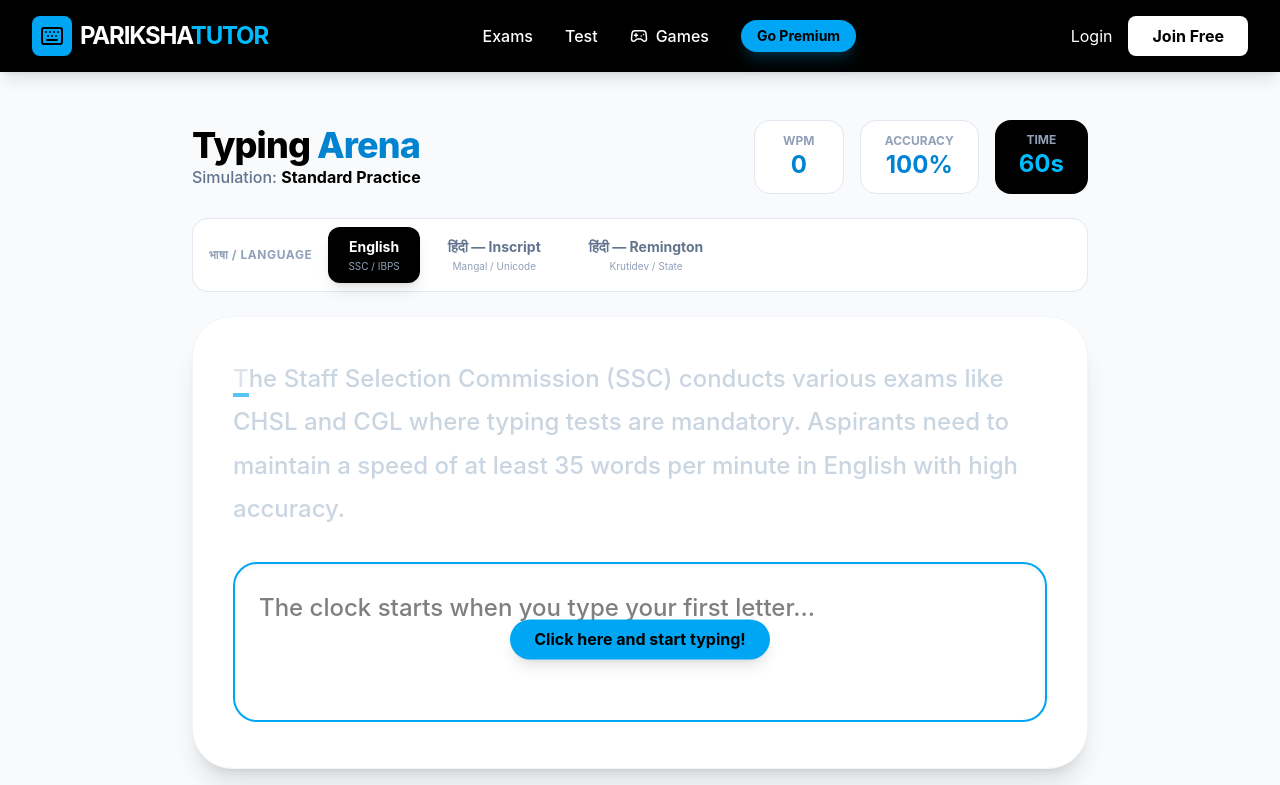
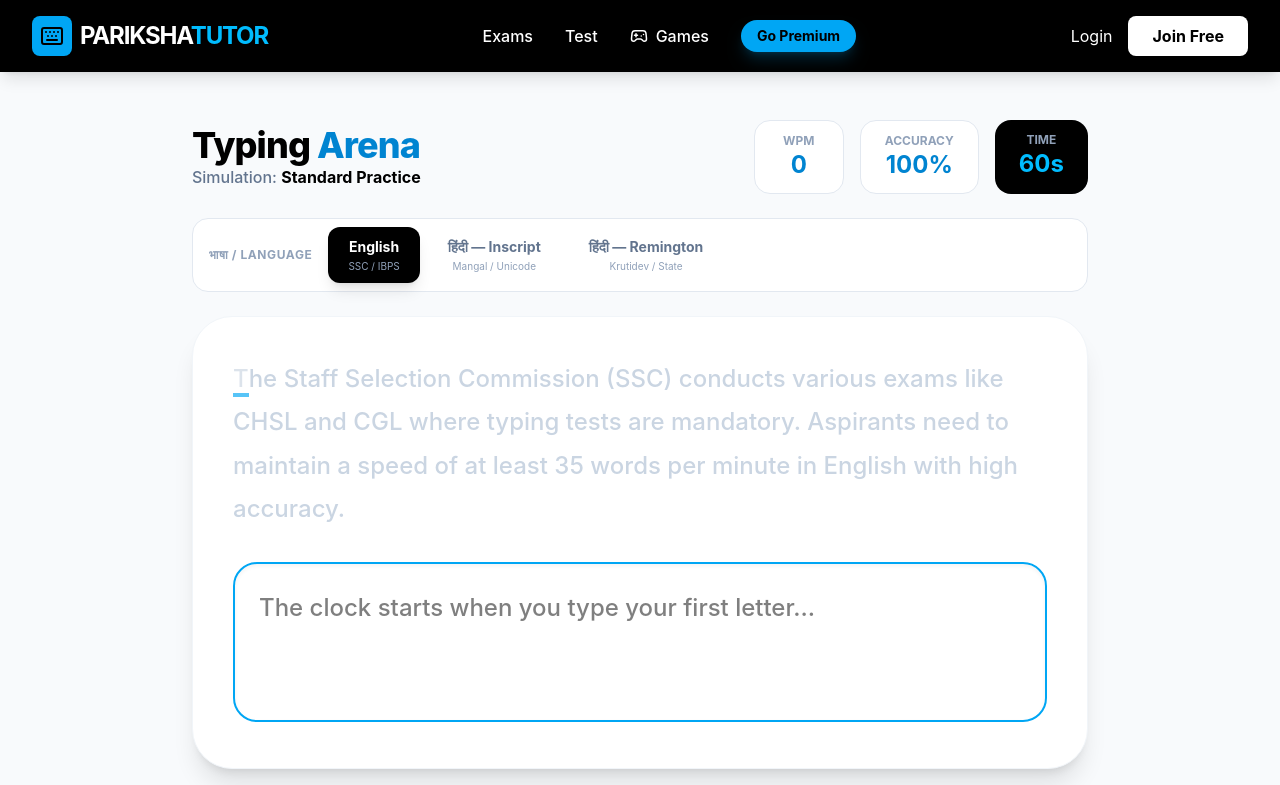
Before and after one commit to ysharmyy-sudo/TypoMaster, a React (Vite) app: page /typing-test in a window 1280 px wide. Shown: the top 785 px of the page. Built offline with nearby package versions, Linux system fonts and the light colour scheme.

Commit message:
updated typing test + hindi keyboard feature

```diff
--- a/src/pages/TypingTest.tsx
+++ b/src/pages/TypingTest.tsx
@@ -216,7 +216,7 @@ const TypingTest = () => {
 
   return (
     <div className="min-h-screen bg-slate-50 py-12 px-4 md:px-8">
-      <div className="max-w-4xl mx-auto">
+      <div className={`mx-auto transition-all duration-300 ${isHindi && showKeyboard ? 'max-w-7xl' : 'max-w-4xl'}`}>
 
         {/* ── Header ── */}
         <div className="flex flex-col md:flex-row justify-between items-start md:items-center mb-6 gap-4">
@@ -300,7 +300,11 @@ const TypingTest = () => {
           </div>
         )}
 
-        {/* ── Typing Test Box ── */}
+        {/* ── Two-column when keyboard open, single column otherwise ── */}
+        <div className={`${isHindi && showKeyboard ? 'grid grid-cols-1 lg:grid-cols-[1fr_400px] gap-6 items-start' : ''}`}>
+
+          {/* ── Left: Typing area ── */}
+          <div>
             <div className="bg-white p-8 md:p-10 rounded-[2.5rem] shadow-xl border border-slate-100 mb-4 overflow-hidden">
               {/* Passage display */}
               <div
@@ -330,7 +334,6 @@ const TypingTest = () => {
               </div>
 
               {/* Textarea */}
-          <div className="relative">
               <textarea
                 ref={inputRef}
                 value={userInput}
@@ -343,17 +346,9 @@ const TypingTest = () => {
                 placeholder={isHindi ? 'यहाँ टाइप करना शुरू करें...' : 'The clock starts when you type your first letter...'}
                 style={{ fontFamily: isHindi ? 'sans-serif' : undefined }}
               />
-            {!startTime && !isFinished && (
-              <div className="absolute inset-0 flex items-center justify-center pointer-events-none">
-                <div className="bg-sky-500 text-black px-6 py-2 rounded-full font-bold animate-bounce shadow-lg">
-                  {isHindi ? 'यहाँ क्लिक करें और टाइप शुरू करें!' : 'Click here and start typing!'}
-                </div>
-              </div>
-            )}
-          </div>
             </div>
 
-        {/* ── Controls row ── */}
+            {/* Controls row */}
             <div className="flex justify-between items-center mb-6">
               {!isPremium && (
                 <div className="flex items-center gap-2 text-amber-600 font-medium text-sm">
@@ -370,16 +365,37 @@ const TypingTest = () => {
               </button>
             </div>
 
-        {/* ── Keyboard Panel (inline, collapsible) ── */}
+            {/* Result banner */}
+            {isFinished && (
+              <div className="mt-2 bg-sky-900 text-white p-8 rounded-3xl flex items-center justify-between">
+                <div>
+                  <h3 className="text-2xl font-bold mb-1">
+                    {isHindi ? 'शाबाश! बहुत अच्छा!' : 'Great Job!'}
+                  </h3>
+                  <p className="text-sky-200">
+                    You completed the test with <strong>{wpm} WPM</strong> and <strong>{accuracy}%</strong> accuracy.
+                  </p>
+                </div>
+                <button
+                  onClick={() => navigate('/exams')}
+                  className="bg-white text-black px-8 py-3 rounded-xl font-bold hover:bg-sky-100 transition-colors"
+                >
+                  Back to Exams
+                </button>
+              </div>
+            )}
+          </div>
+
+          {/* ── Right: Keyboard (sticky alongside typing area) ── */}
           {isHindi && showKeyboard && (
-          <div className="bg-white border border-slate-200 rounded-3xl p-6 mb-6 shadow-sm">
+            <div className="bg-white border border-slate-200 rounded-3xl p-6 shadow-sm sticky top-24 self-start">
               <div className="flex items-center justify-between mb-5">
                 <div>
                   <h3 className="font-bold text-lg flex items-center gap-2">
-                  <Keyboard size={18} className="text-sky-500" /> Hindi Keyboard Reference
+                    <Keyboard size={18} className="text-sky-500" /> Keyboard Reference
                   </h3>
                   <p className="text-xs text-slate-500 mt-0.5">
-                  Key par click karein — bada character panel mein dikhega
+                    Key par click karein — character bada dikhega
                   </p>
                 </div>
                 <button
@@ -400,26 +416,7 @@ const TypingTest = () => {
               />
             </div>
           )}
-
-        {/* ── Result banner ── */}
-        {isFinished && (
-          <div className="mt-2 bg-sky-900 text-white p-8 rounded-3xl flex items-center justify-between">
-            <div>
-              <h3 className="text-2xl font-bold mb-1">
-                {isHindi ? 'शाबाश! बहुत अच्छा!' : 'Great Job!'}
-              </h3>
-              <p className="text-sky-200">
-                You completed the test with <strong>{wpm} WPM</strong> and <strong>{accuracy}%</strong> accuracy.
-              </p>
         </div>
-            <button
-              onClick={() => navigate('/exams')}
-              className="bg-white text-black px-8 py-3 rounded-xl font-bold hover:bg-sky-100 transition-colors"
-            >
-              Back to Exams
-            </button>
-          </div>
-        )}
       </div>
     </div>
   );
```
Lines whose indentation alone changed are shown as unchanged.
